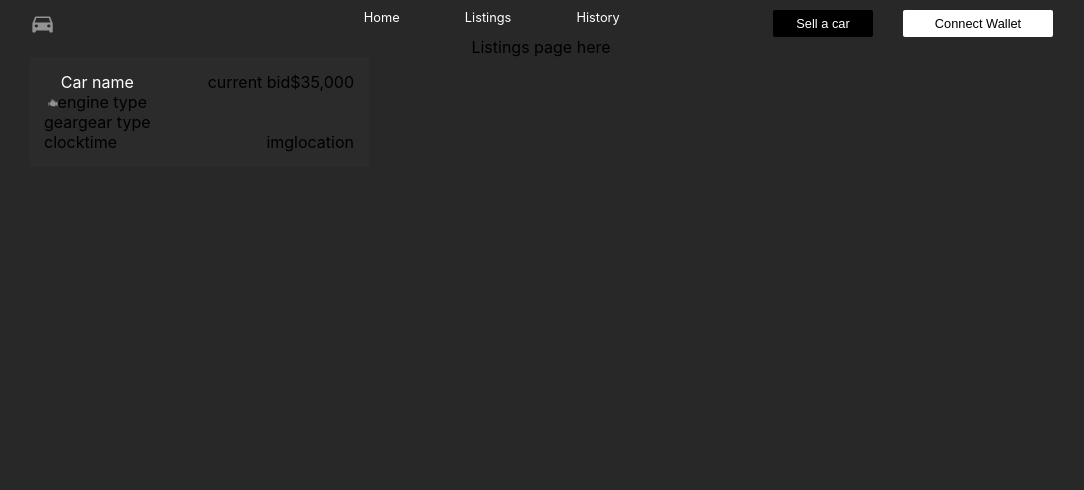
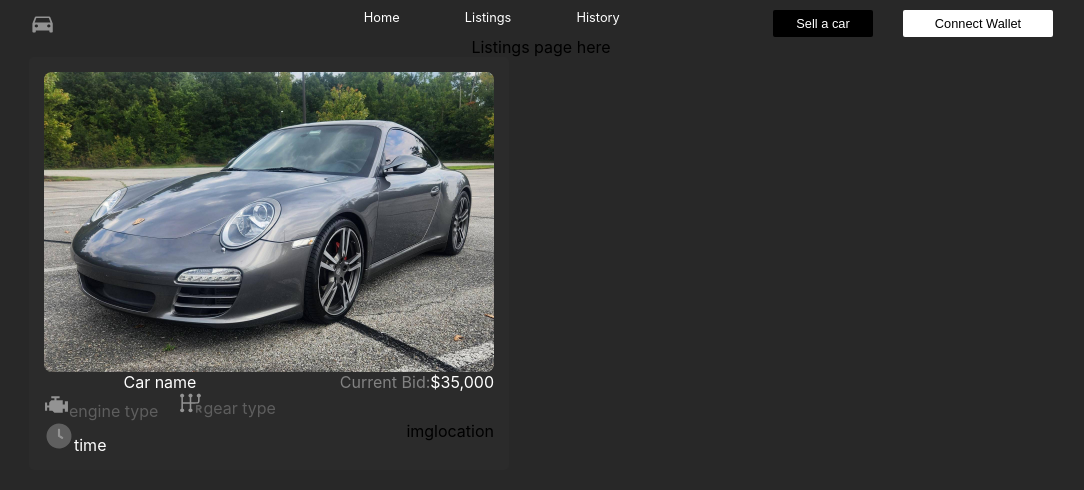
Before and after one commit to THEmmanuel/auto-auction-frontend, a React (Create React App) app: page /listings in a window 1280 px wide. Shown: the top 490 px of the page, without its empty margins (99-1183 px from the left). Built offline with nearby package versions, Linux system fonts and the light colour scheme.

Commit message:
add styling

```diff
--- a/src/components/ListCard/ListCard.js
+++ b/src/components/ListCard/ListCard.js
@@ -1,12 +1,14 @@
 import React from 'react';
 import style from './ListCard.module.css';
 import engineIcon from '../../assets/engineIcon.svg';
-
+import gearIcon from '../../assets/gearIcon.svg';
+import timerIcon from '../../assets/timerIcon.svg';
+import testPorsche from '../../assets/testPorsche.svg';
 
 const ListCard = () => {
 	return (
 		<div className={style.ListCardWrapper}>
-			<img src="" alt="" />
+			<img src={testPorsche} alt="" />
 
 			<div className={style.ListCardContentWrapper}>
 				<div className={style.ListCardContent}>
@@ -15,29 +17,58 @@ const ListCard = () => {
 							className={style.ListCardCarName}>
 							Car name
 						</span>
-						<div>
+
+						<div className={style.CarAttributes}>
 							<div>
-								<img src={engineIcon} alt="" />
-								<span>engine type</span>
+								<img
+									src={engineIcon}
+									alt=""
+									className={style.CarAttributeIcon}
+								/>
+
+								<span
+									className={style.CarAttribute}
+								>
+									engine type
+								</span>
 							</div>
 
 							<div>
-								<span>gear</span>
-								<span>gear type</span>
+								<img
+									src={gearIcon}
+									alt=""
+									className={style.CarAttributeIcon}
+								/>
+
+								<span className={style.CarAttribute}>
+									gear type
+								</span>
 							</div>
 						</div>
 					</div>
 
 					<div>
-						<span>current bid</span>
-						<span>$35,000</span>
+						<span className={style.CarCurrentBidTitle}>
+							Current Bid:
+						</span>
+
+						<span className={style.CarCurrentBidPrice}>
+							$35,000
+						</span>
 					</div>
 				</div>
 
 				<div className={style.ListCardAdditionalContent}>
 					<div>
-						<span>clock</span>
-						<span>time</span>
+						<img
+							src={timerIcon}
+							alt=""
+							className={style.timerIcon}
+						/>
+
+						<span className={style.BidTime}>
+							time
+						</span>
 					</div>
 
 					<div>
--- a/src/components/ListCard/ListCard.module.css
+++ b/src/components/ListCard/ListCard.module.css
@@ -1,9 +1,10 @@
 .ListCardWrapper {
 	display: flex;
-	flex-direction: row;
+	flex-direction: column;
 	padding: 15px;
 	background-color: #2b2b2b;
-	width: 310px;
+	width: 450px;
+	border-radius: 5px;
 }
 
 .ListCardContentWrapper {
@@ -14,6 +15,7 @@
 
 .ListCardCarName {
 	color: #FFF;
+	text-align: left;
 }
 
 .ListCardContent {
@@ -27,3 +29,34 @@
 	flex-direction: row;
 	justify-content: space-between;
 }
+
+.CarAttributes {
+	display: flex;
+	flex-direction: row;
+	gap: 20px;
+}
+
+.CarAttributeIcon {
+	width: 25px;
+
+}
+
+.CarAttribute {
+	color: #5E5E5E;
+}
+
+.CarCurrentBidTitle {
+	color: #828282;
+}
+
+.CarCurrentBidPrice {
+	color: #FFF;
+}
+
+.timerIcon {
+	width: 30px;
+}
+
+.BidTime{
+	color: #FFF;
+}
```
Also changed, not shown: src/assets/testPorsche.svg (added), src/assets/timerIcon.svg (added).
